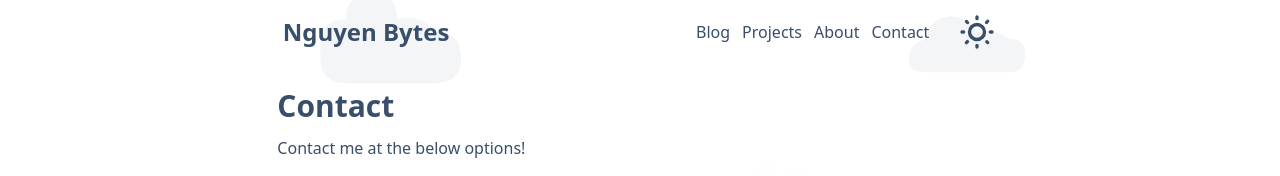
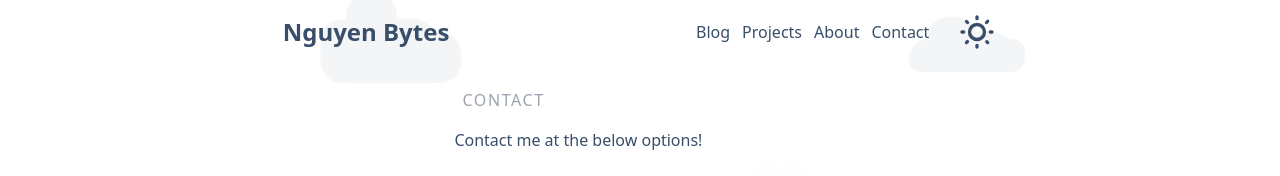
Before and after one commit to vietnguyen-dev/nguyenbytes-blog, a React (Vite) app: page /contact in a window 1280 px wide. Shown: the top 176 px of the page. Built offline with nearby package versions, Linux system fonts and the light colour scheme; no server answers.

Commit message:
xool stauff

```diff
--- a/src/components/pages/Contact.tsx
+++ b/src/components/pages/Contact.tsx
@@ -5,10 +5,12 @@ import Popular from "../UI/Popular";
 const Contact = () => {
   return (
     <Page>
-      <h2 className="text-3xl font-bold mt-6 mb-3">Contact</h2>
-      <p className="mb-3">Contact me at the below options!</p>
-      <ContactForm showHeading={false} />
-      <Popular />
+      <div className="lg:w-3/5 lg:mx-auto lg:px-8">
+        <h2 className="font-bold mb-4 text-gray-400 font-medium tracking-widest px-2 mt-6">CONTACT</h2>
+        <p className="mb-3">Contact me at the below options!</p>
+        <ContactForm showHeading={false} />
+        <Popular />
+      </div>
     </Page>
   );
 };
```
